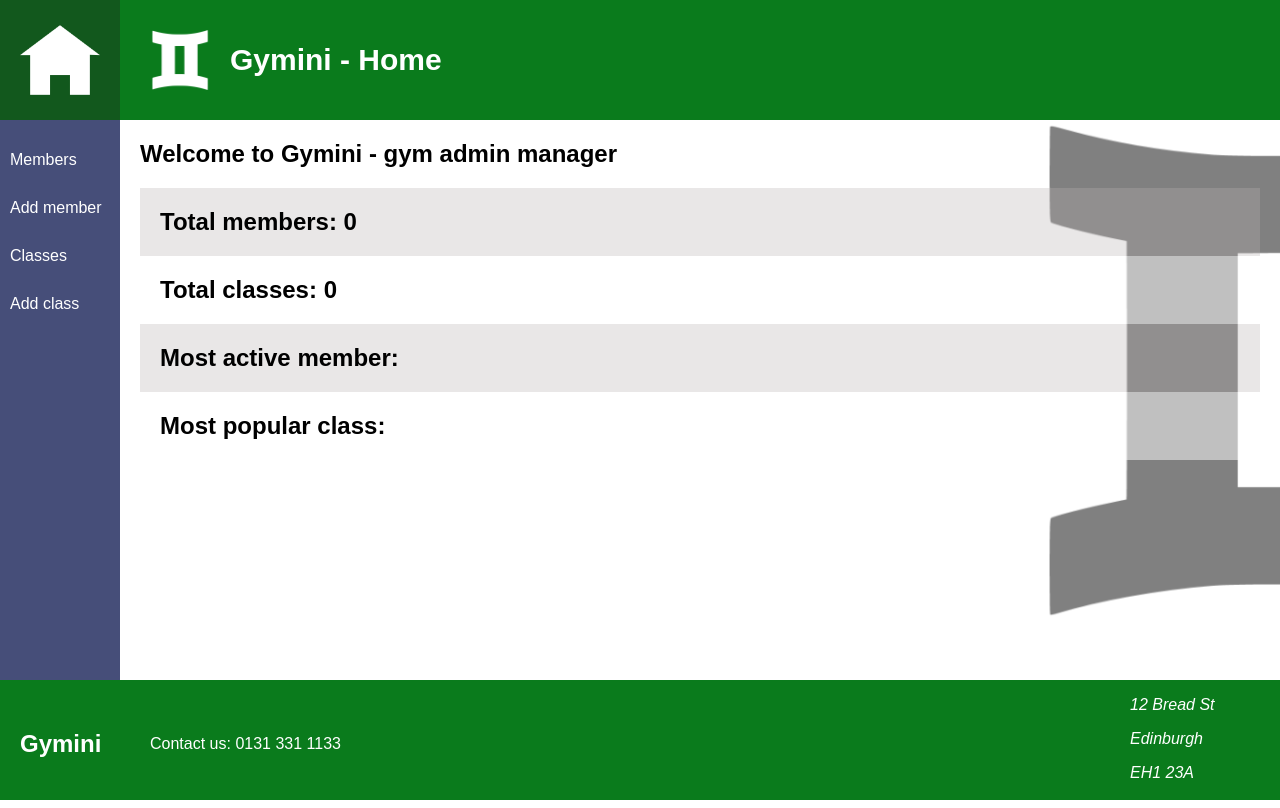
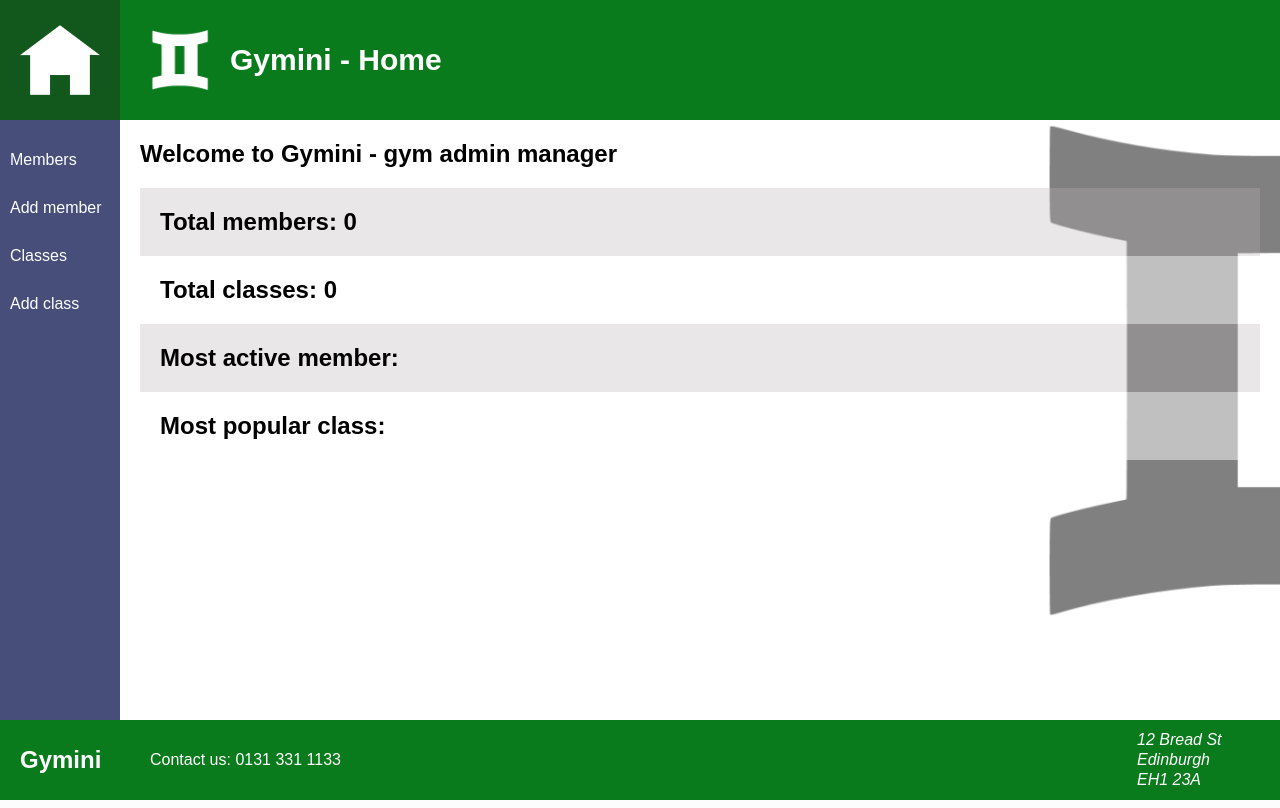
Before and after one commit to StrtMilne/e53-python-project-gym, a Flask app: page / in a window 1280 px wide. Run offline with Flask 2, Linux system fonts and the light colour scheme; data that the repository does not hold is empty; some libraries are stand-ins or nearby versions.

Commit message:
minor CSS edits

```diff
--- a/static/media_style.css
+++ b/static/media_style.css
@@ -9,7 +9,7 @@
             "main main"
             "footer footer";
         grid-template-columns: 120px auto;
-        grid-template-rows: 120px 50px auto 120px;
+        grid-template-rows: 120px 50px auto 80px;
     }
     ul {
         padding: 0;
--- a/static/style.css
+++ b/static/style.css
@@ -7,7 +7,7 @@ body {
         "nav main"
         "footer footer";
     grid-template-columns: 120px auto;
-    grid-template-rows: 120px auto 120px;
+    grid-template-rows: 120px auto 80px;
 }
 
 main {
@@ -190,7 +190,12 @@ li:hover {
 }
 
 .footer-address {
-    padding: 0 0 10px 0;
+    margin: 5px;
+}
+
+.address-line {
+    margin: 2px;
+    padding: 0 0 0 0;
 }
 
 .add-member {
--- a/templates/base.html
+++ b/templates/base.html
@@ -36,9 +36,9 @@
             <h2 class="footer-title">Gymini</h2>
             <p class="footer-contact">Contact us: 0131 331 1133</p>
             <address class="footer-address">
-                <p>12 Bread St</p>
-                <p>Edinburgh</p>
-                <p>EH1 23A</p>
+                <p class="address-line">12 Bread St</p>
+                <p class="address-line">Edinburgh</p>
+                <p class="address-line">EH1 23A</p>
             </address>
         </footer>
     </body>
```
